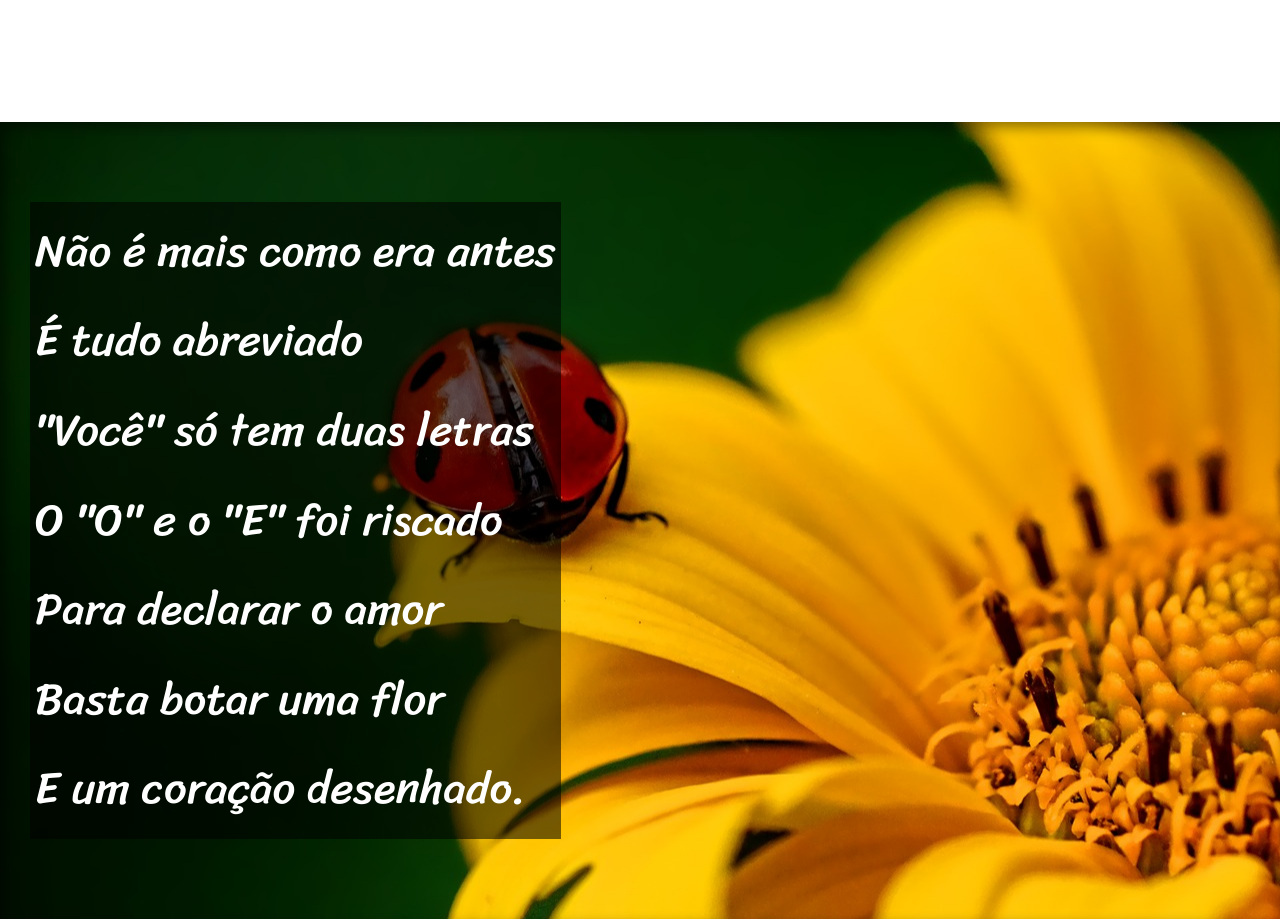
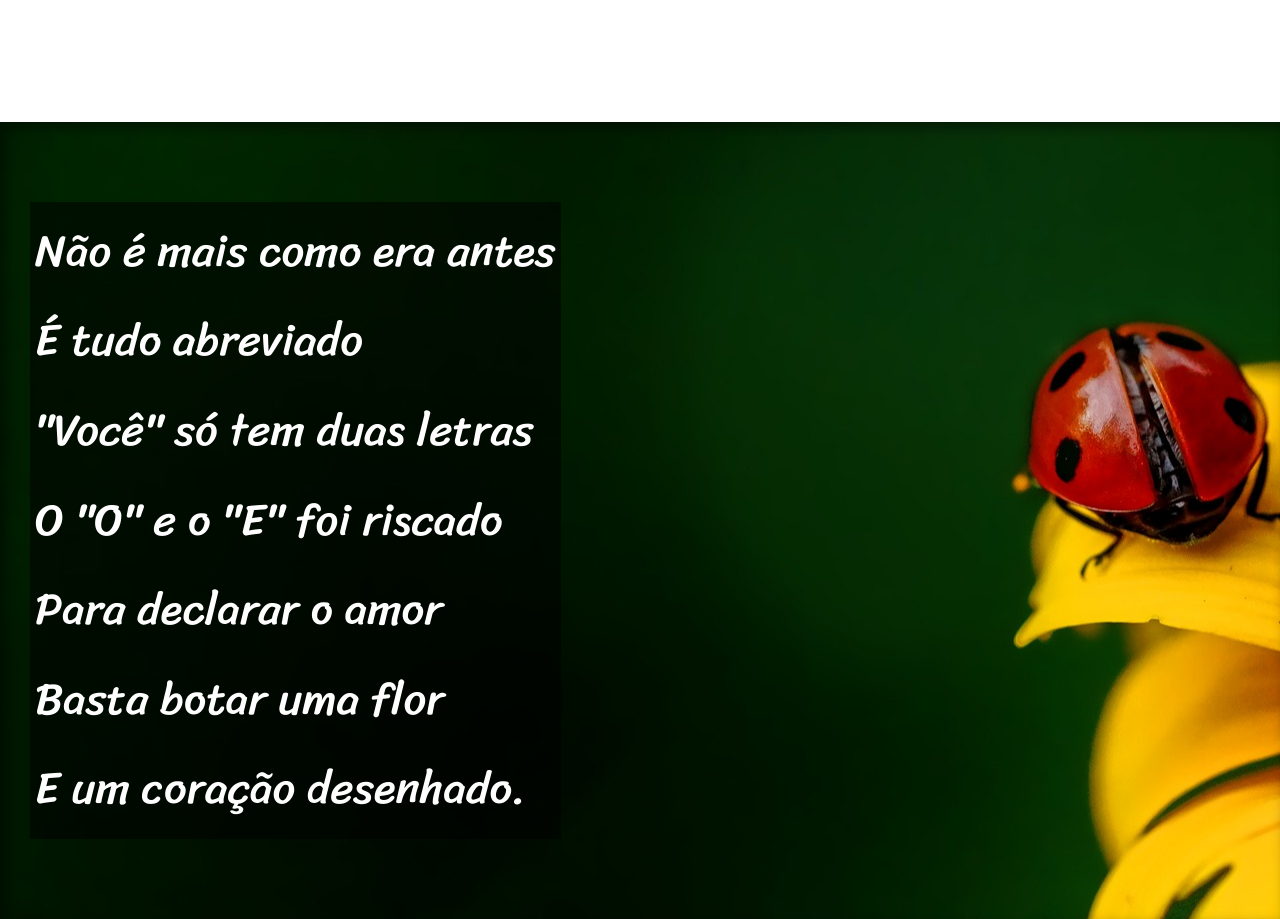
Before and after one commit to Victortw4/html-css, a plain HTML site: page Desafios/d012/index.html in a window 1280 px wide. Shown: the part 1020-1939 px from the top of the page. Drawn offline with Linux system fonts and the light colour scheme.

Commit message:
atualizei

```diff
--- a/Desafios/d012/style.css
+++ b/Desafios/d012/style.css
@@ -59,7 +59,7 @@
 }
 
 section#e2 {
-    background: url(imagens/background001.jpg) right center no-repeat fixed;
+    background: url(imagens/background001.jpg) left center no-repeat fixed;
     box-shadow: inset 6px 6px 13px 0px rgba(0, 0, 0, 0.43);
 }
 
```
